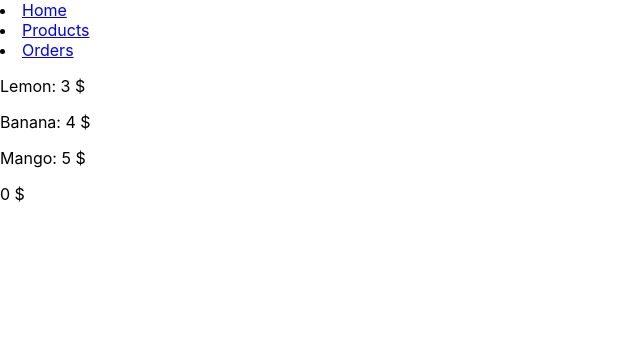
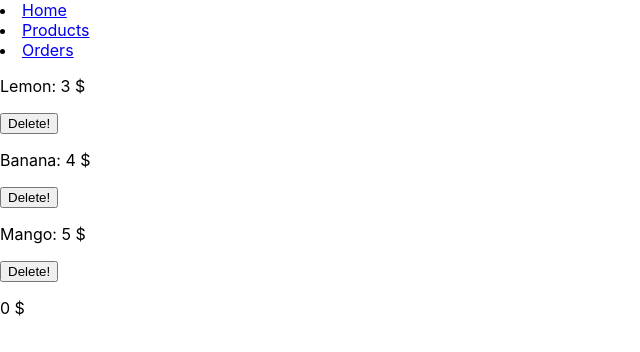
Before and after one commit to gabrielml/react_introduction, a React (Create React App) app: page /products in a window 1280 px wide. Shown: the top 352 px of the page, without its empty margins (0-640 px from the left). Built offline with nearby package versions, Linux system fonts and the light colour scheme.

Commit message:
redux dispatching actions

```diff
--- a/src/Components/Product.js
+++ b/src/Components/Product.js
@@ -3,6 +3,7 @@ import React from 'react';
 const Product = (props) => (
 	<div>
 		<p>{props.name}: {props.cost} $</p>
+		<button onClick={props.deleted}>Delete!</button>
 	</div>
 )
 
--- a/src/Containers/Products.js
+++ b/src/Containers/Products.js
@@ -9,7 +9,8 @@ class Products extends React.Component {
 			return <Product
 				key={fruit.key}
 				name={fruit.name}
-				cost={fruit.cost} />
+				cost={fruit.cost}
+				deleted={() => this.props.deleted(fruit.key)} />
 		})
 		return (
 			<div>
@@ -27,4 +28,10 @@ const mapStateToProps = state => {
 	}
 }
 
-export default connect(mapStateToProps)(Products);
+const dispatchActions = dispatch => {
+	return {
+		deleted: (key) => dispatch({type: 'DELETE' , key: key})
+	}
+}
+
+export default connect(mapStateToProps, dispatchActions)(Products);
--- a/src/reducer.js
+++ b/src/reducer.js
@@ -8,6 +8,13 @@ const initialState = {
 }
 
 const reducer = (state = initialState, action) => {
+	if(action.type === 'DELETE') {
+		// copy state, delete the element with specified key and return newState
+		return {
+			...state,
+			fruits: state.fruits.filter(f => f.key !== action.key)
+		}
+	}
 	return state;
 }
 export default reducer;
```
